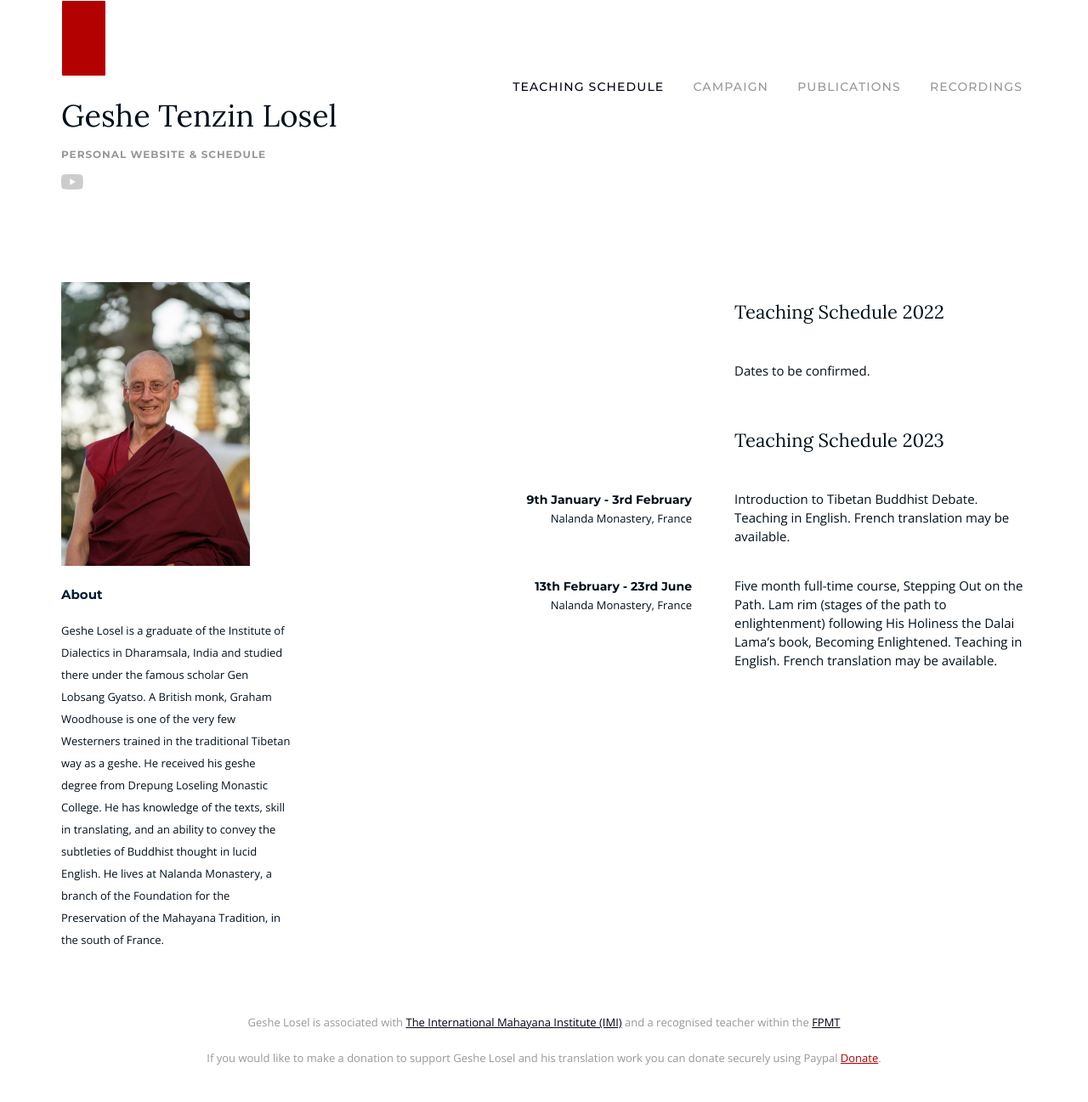
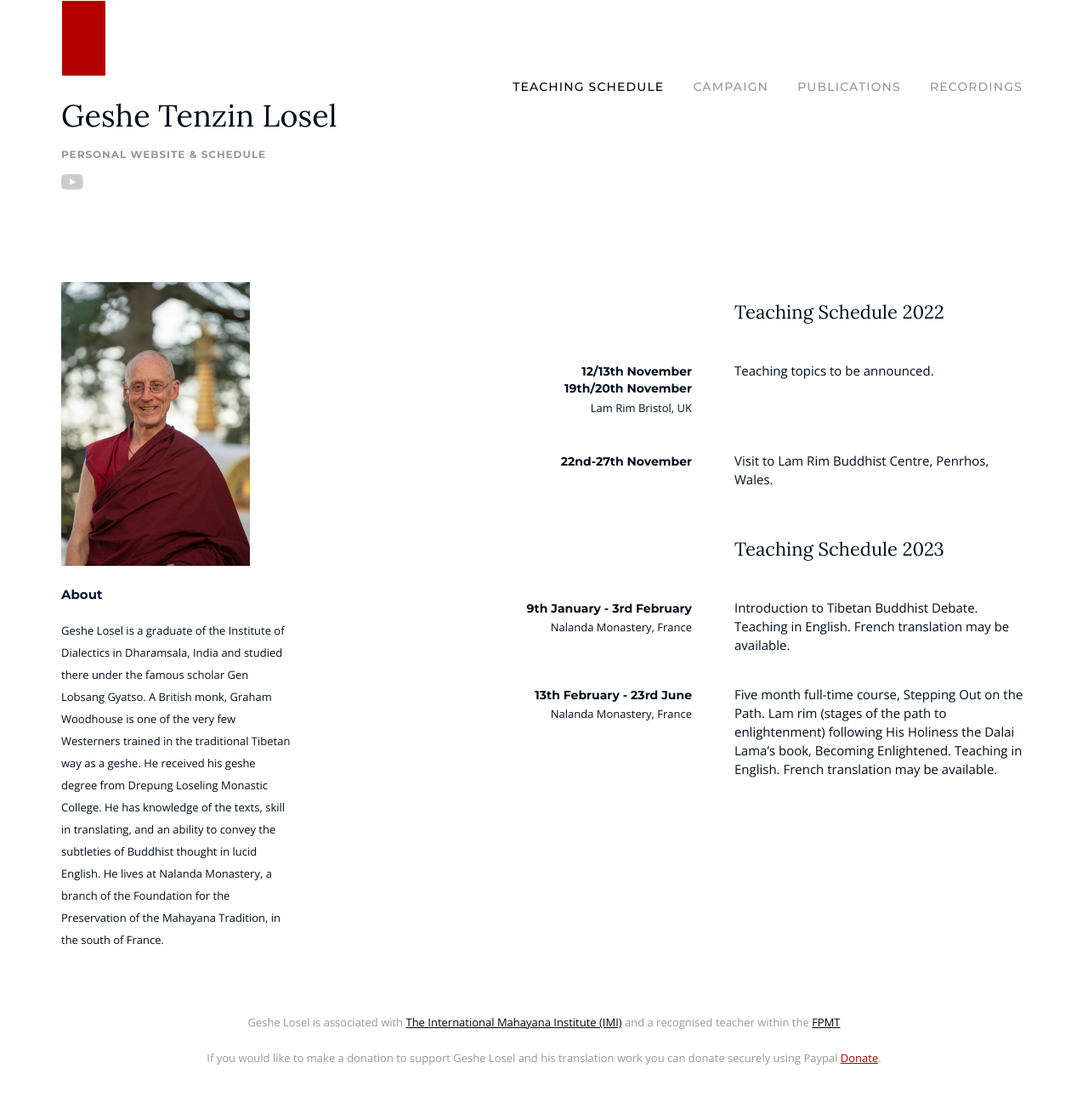
Before and after one commit to hallodom/geshe-graham-losel, a Jekyll site: the page built from index.html, in a window 1280 px wide. Shown: the whole page at 85% size. Built offline with Jekyll 4.4.1, drawn with Linux system fonts in a browser that asks for light colours.

Commit message:
Updates to schedule 2022

```diff
--- a/index.html
+++ b/index.html
@@ -36,11 +36,27 @@ pageName: index
         <div class="col-xs-6
                     col-sm-4
                     event-info">
+            <time class="event-date">12/13th November</time>
+            <time class="event-date">19th/20th November</time>
+            <p class="event-location">Lam Rim Bristol, UK</p>
         </div>
 
         <div class="col-xs-6
                     col-sm-5">
-            <p class="event-title">Dates to be confirmed.</p>
+            <p class="event-title">Teaching topics to be announced.</p>
+        </div>
+
+        <!-- Event -->
+        <div class="col-xs-6
+                    col-sm-4
+                    event-info">
+            <time class="event-date">22nd-27th November</time>
+            <p class="event-location"></p>
+        </div>
+
+        <div class="col-xs-6
+                    col-sm-5">
+            <p class="event-title">Visit to Lam Rim Buddhist Centre, Penrhos, Wales.</p>
         </div>
 
         <!-- Schedule header -->
```
Also changed, not shown: 1 other file.
